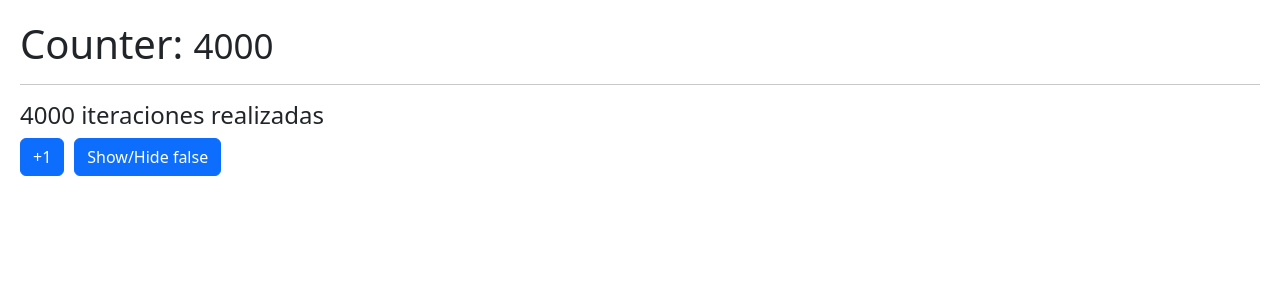
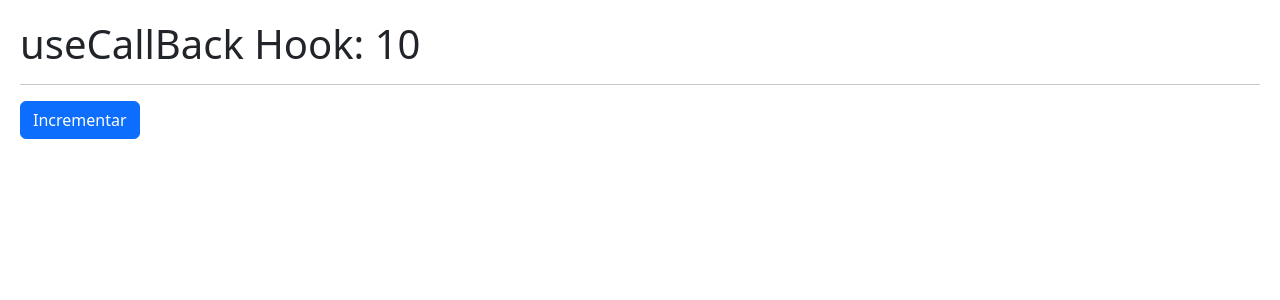
Before and after one commit to mnfrn10112/hooks-app, a React (Vite) app: page / in a window 1280 px wide. Shown: the top 300 px of the page. Built offline with nearby package versions, Linux system fonts and the light colour scheme.

Commit message:
useCallBack

```diff
--- /dev/null
+++ b/src/06-memos/CallBackHook.jsx
@@ -0,0 +1,22 @@
+import { useCallback, useState } from "react";
+import { ShowIncrement } from "./ShowIncrement";
+
+export const CallBackHook = () => {
+    const [counter, setCounter] = useState(10);
+
+    const incrementFather = useCallback(
+        () => {
+            setCounter(value => value + 1);
+        },
+        [],
+    );
+
+    return (
+        <>
+            <h1>useCallBack Hook: {counter}</h1>
+            <hr />
+
+            <ShowIncrement increment={incrementFather} />
+        </>
+    );
+};
--- /dev/null
+++ b/src/06-memos/ShowIncrement.jsx
@@ -0,0 +1,11 @@
+import React from "react";
+
+export const ShowIncrement = React.memo(({ increment }) => {
+    console.log('Render ShowIncrement');
+    return (
+        <button
+            className="btn btn-primary"
+            onClick={() => increment()}
+        >Incrementar</button>
+    );
+});
--- a/src/main.jsx
+++ b/src/main.jsx
@@ -1,6 +1,7 @@
 import React from 'react';
 import ReactDOM from 'react-dom/client';
-import { MemoHook } from './06-memos/MemoHook';
+import { CallBackHook } from './06-memos/CallBackHook';
+// import { MemoHook } from './06-memos/MemoHook';
 // import { FormWithCustomHook } from './02-useEffect/FormWithCustomHook';
 // import { MultipleCustomHooks } from './03-examples/MultipleCustomHooks';
 // import { FocusScreen } from './04-useRef/FocusScreen';
@@ -14,6 +15,6 @@
 
 ReactDOM.createRoot(document.getElementById('root')).render(
   // <React.StrictMode>
-  <MemoHook />
+  <CallBackHook />
   //  </React.StrictMode>
 );
```
